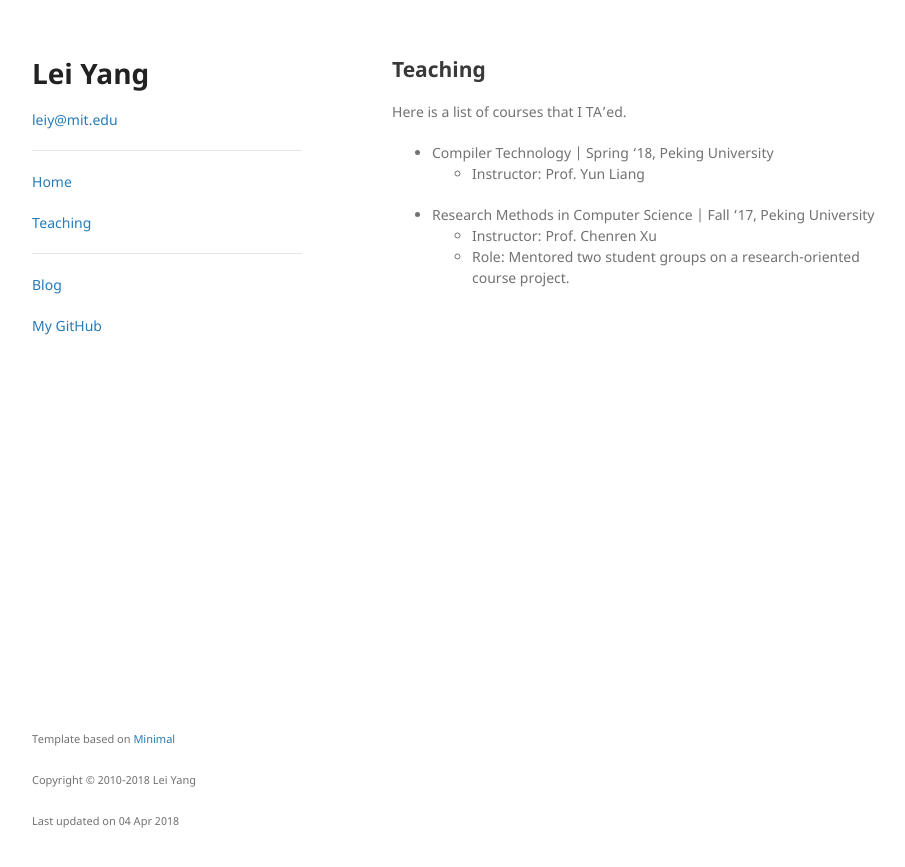
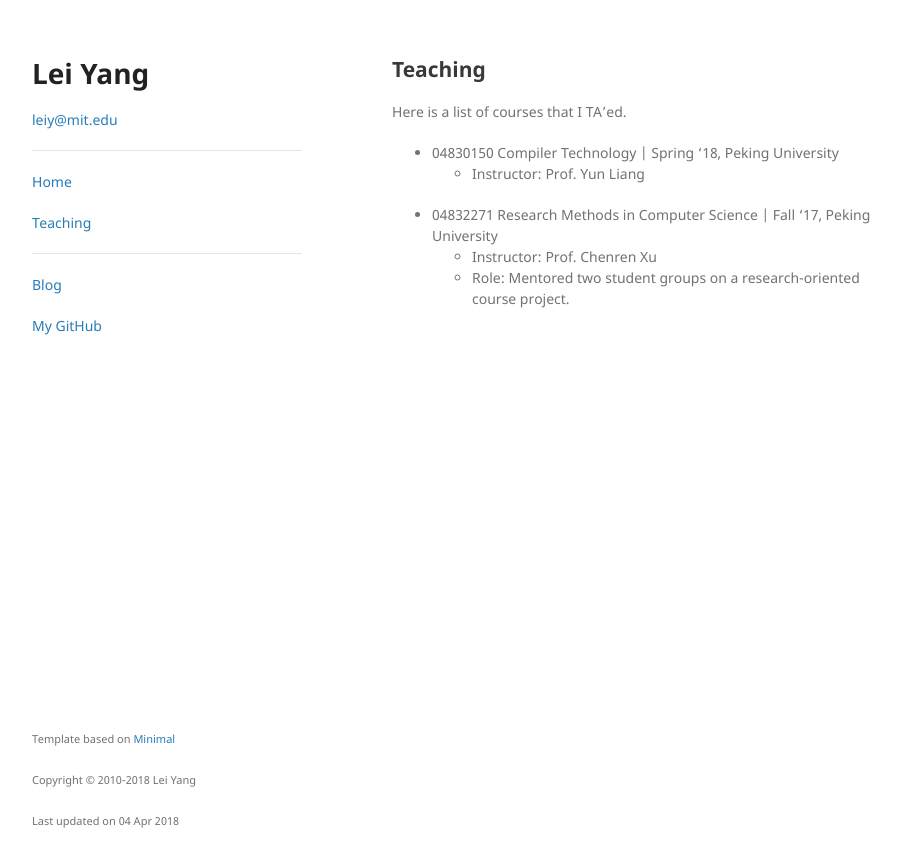
Before and after one commit to yangl1996/homepage, a Jekyll site: the page built from teaching.md, in a window 1280 px wide. Shown: the top 867 px of the page, without its empty margins (178-1083 px from the left). Built offline with Jekyll 4.4.1, drawn with Linux system fonts in a browser that asks for light colours.

Commit message:
add course id to teaching page

```diff
--- a/_data/teaching.yml
+++ b/_data/teaching.yml
@@ -1,9 +1,11 @@
 - title: Compiler Technology
+  id: 04830150
   institute: Peking University
   term: Spring '18
   instructor: Prof. Yun Liang
 
 - title: Research Methods in Computer Science
+  id: 04832271
   institute: Peking University
   term: Fall '17
   instructor: Prof. Chenren Xu
--- a/teaching.md
+++ b/teaching.md
@@ -8,7 +8,7 @@ title: Homepage
 Here is a list of courses that I TA'ed.
 
 {% for course in site.data.teaching %}
-- {{ course.title }} \| {{ course.term }}, {{ course.institute }}
+- {{ course.id }} {{ course.title }} \| {{ course.term }}, {{ course.institute }}
 	- Instructor: {{ course.instructor }}
 {%- if course.role %}
 	- Role: {{ course.role }}
```
Also changed, not shown: other parts of teaching.md (+1 -1 lines).
